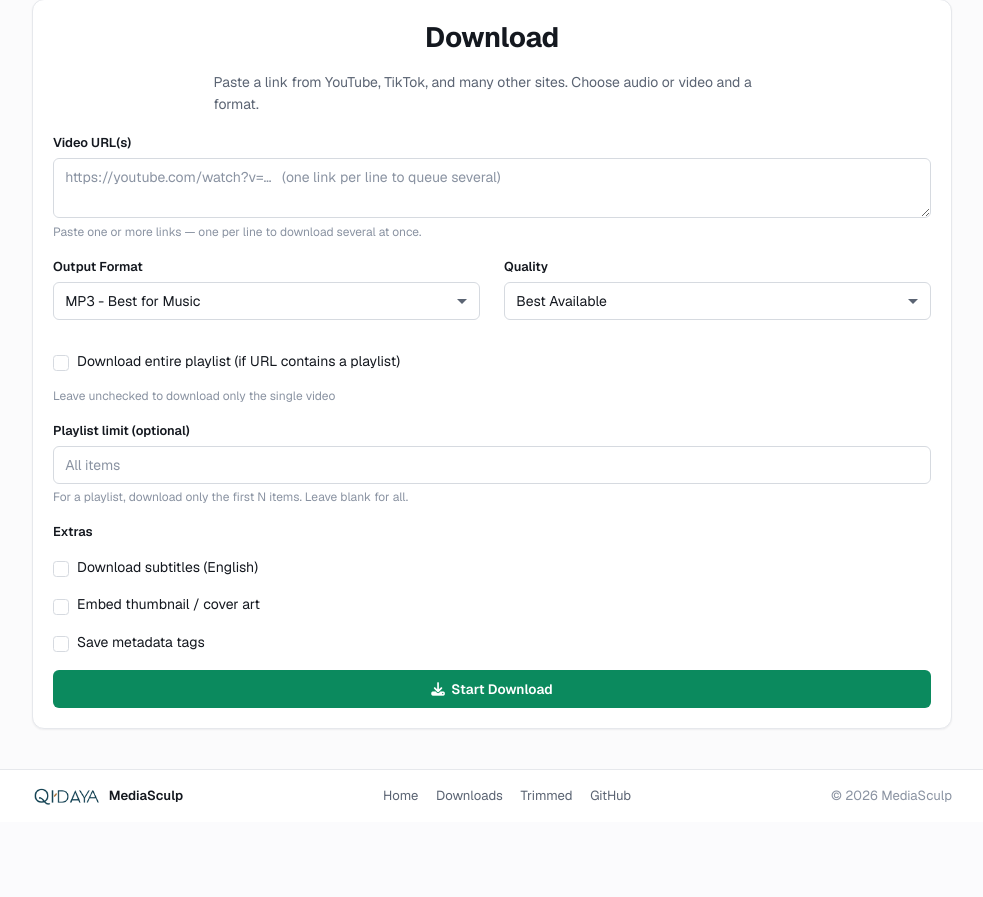
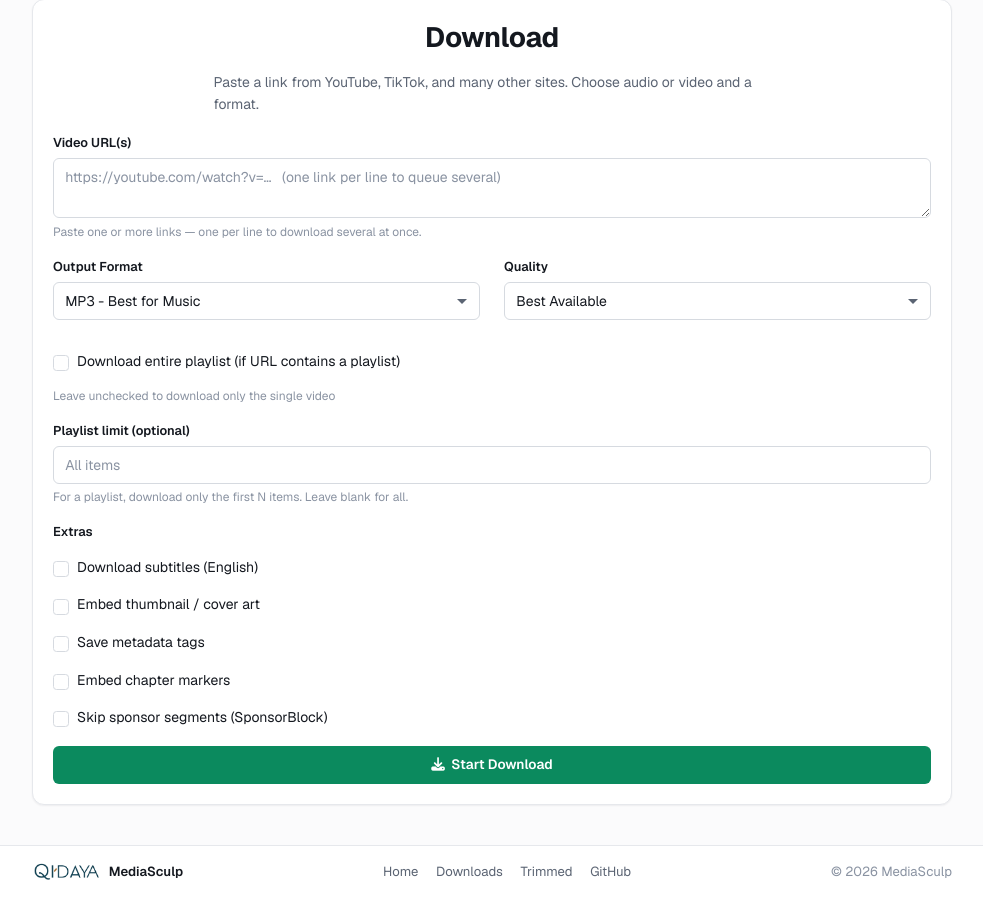
Before and after one commit to bomino/MediaSculp2.0, a Flask app: page / in a window 1280 px wide. Shown: the part 263-1160 px from the top of the page, without its empty margins (148-1131 px from the left). Before the commit the page ends 1068 px from the top, so only its background shows below. Run offline with Flask 3, Linux system fonts and the light colour scheme; data that the repository does not hold is empty; some libraries are stand-ins or nearby versions.

Commit message:
Add SponsorBlock skip + chapter-marker extras
Two new download options wired into _build_ydl_opts postprocessors:
sponsor-segment removal (SponsorBlock + ModifyChapters, run at after_filter)
and chapter embedding (folded into a single FFmpegMetadata pass alongside
tags). Exposed as form checkboxes, remembered in the presets, and covered
by tests plus a yt-dlp PP-chain validation.

Co-Authored-By: Claude Opus 4.8 (1M context) <noreply@anthropic.com>
Claude-Session: https://claude.ai/code/session_01JfnxF37V1LaWC7sCK9qzfo

```diff
--- a/routes/main.py
+++ b/routes/main.py
@@ -88,7 +88,7 @@ def _parse_limit(raw):
     return value if value > 0 else None
 
 
-EXTRA_OPTIONS = ("subtitles", "thumbnail", "metadata")
+EXTRA_OPTIONS = ("subtitles", "thumbnail", "metadata", "sponsorblock", "chapters")
 
 
 def _parse_extras(form):
@@ -135,8 +135,24 @@ def _build_ydl_opts(download_folder, ffmpeg_location, format_choice, quality, pl
     if "thumbnail" in extras:
         opts["writethumbnail"] = True
         postprocessors.append({"key": "EmbedThumbnail"})
-    if "metadata" in extras:
-        postprocessors.append({"key": "FFmpegMetadata"})
+    if "sponsorblock" in extras:
+        # Fetch sponsor segments (after_filter so it runs before extraction) and
+        # strip them. A network hiccup or a video with no segments is a no-op.
+        postprocessors.append(
+            {"key": "SponsorBlock", "categories": ["sponsor"], "when": "after_filter"}
+        )
+        postprocessors.append(
+            {"key": "ModifyChapters", "remove_sponsor_segments": ["sponsor"]}
+        )
+    if "metadata" in extras or "chapters" in extras:
+        # One FFmpegMetadata pass carries both tags and embedded chapter markers.
+        postprocessors.append(
+            {
+                "key": "FFmpegMetadata",
+                "add_metadata": "metadata" in extras,
+                "add_chapters": "chapters" in extras,
+            }
+        )
 
     opts["postprocessors"] = postprocessors
     return opts
--- a/templates/index.html
+++ b/templates/index.html
@@ -104,6 +104,14 @@
                         <div class="form-check">
                             <input class="form-check-input" type="checkbox" id="opt_metadata" name="opt_metadata">
                             <label class="form-check-label" for="opt_metadata">Save metadata tags</label>
+                        </div>
+                        <div class="form-check">
+                            <input class="form-check-input" type="checkbox" id="opt_chapters" name="opt_chapters">
+                            <label class="form-check-label" for="opt_chapters">Embed chapter markers</label>
+                        </div>
+                        <div class="form-check">
+                            <input class="form-check-input" type="checkbox" id="opt_sponsorblock" name="opt_sponsorblock">
+                            <label class="form-check-label" for="opt_sponsorblock">Skip sponsor segments (SponsorBlock)</label>
                         </div>
                     </div>
 
@@ -419,7 +427,7 @@ document.addEventListener('DOMContentLoaded', function() {
     // Remember the last download options across visits.
     (function () {
         const KEY = 'mediasculp_prefs';
-        const fields = ['format', 'quality', 'playlist', 'limit', 'opt_subtitles', 'opt_thumbnail', 'opt_metadata'];
+        const fields = ['format', 'quality', 'playlist', 'limit', 'opt_subtitles', 'opt_thumbnail', 'opt_metadata', 'opt_chapters', 'opt_sponsorblock'];
         try {
             const saved = JSON.parse(localStorage.getItem(KEY) || '{}');
             if (saved.format && formatSelect) {
```
Also changed, not shown: tests/test_app.py (+21 -0 lines), README.md.
